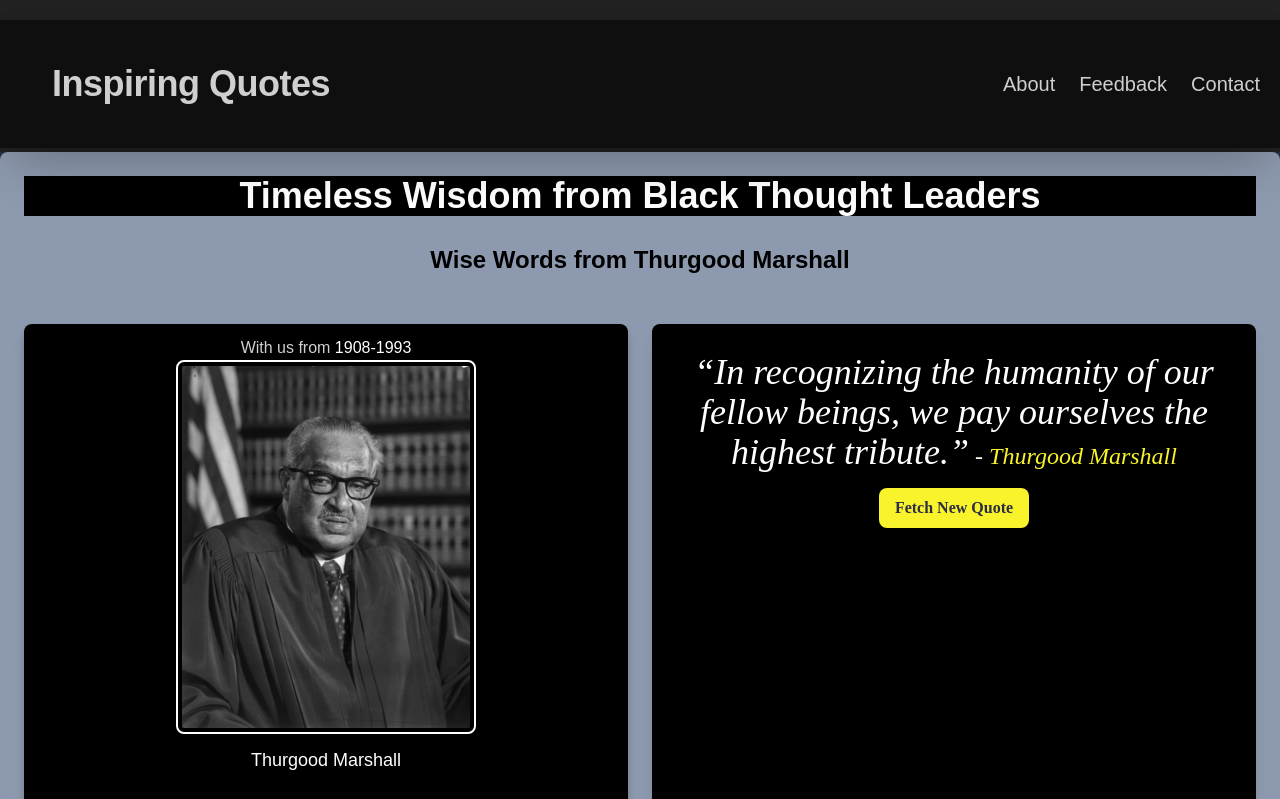
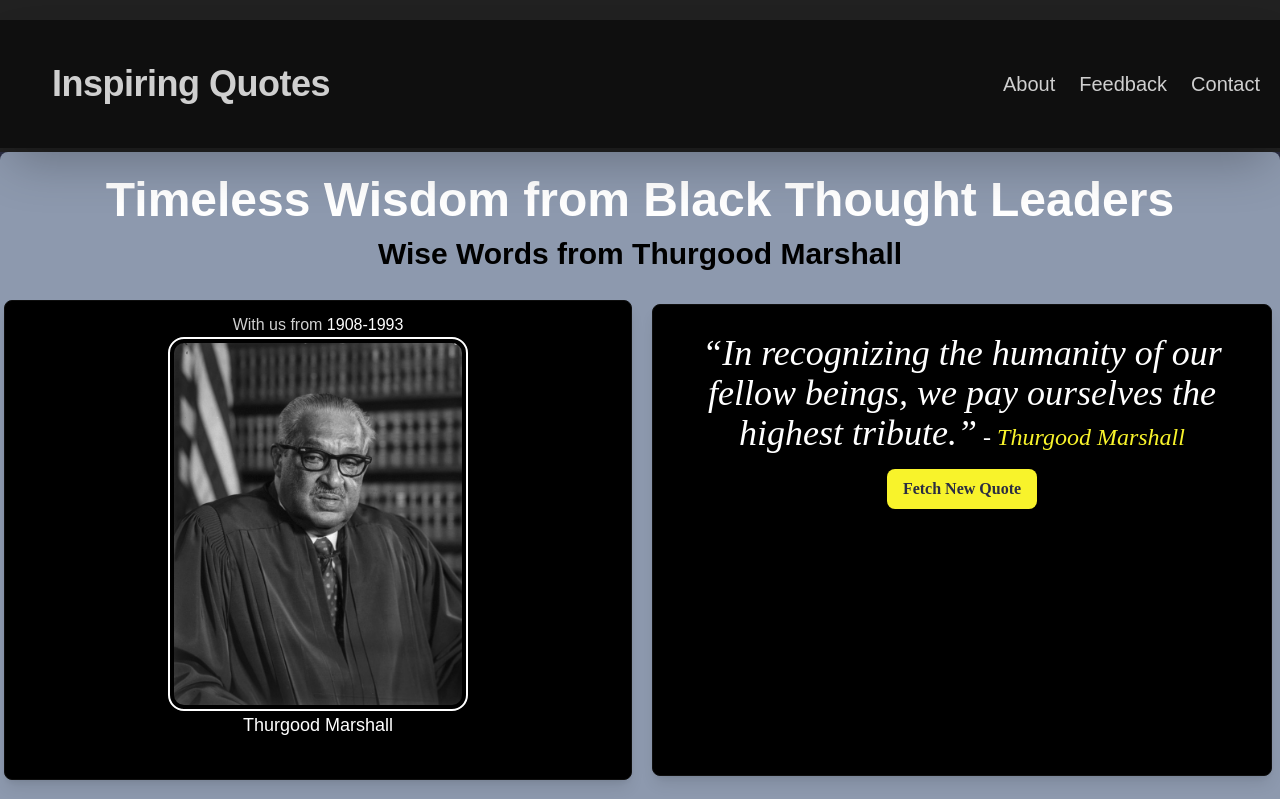
Before and after one commit to RW2023/next-quotes, a Next.js app: page / in a window 1280 px wide. Shown: the top 799 px of the page. Built offline with nearby package versions, Linux system fonts and the light colour scheme.

Commit message:
update page layout improve padding and margin on some elements edit content on page change grid gap to be smaller looked weird

```diff
--- a/src/app/page.tsx
+++ b/src/app/page.tsx
@@ -1,12 +1,9 @@
-// File: src/pages/index.tsx
-
 'use client';
 
 import React, { useState } from 'react';
 import BlackHistoryQuoteGenerator from '@/components/BlackHistoryQuoteGenerator';
 import blackHistoryQuotes from '@/data/blackHistoryQuotes';
 import Image from 'next/image';
-
 
 export default function Home() {
   const [quote, setQuote] = useState(generateRandomQuote());
@@ -21,23 +18,30 @@ export default function Home() {
   };
 
   return (
-    <div className="min-h-screen bg-background ">
-      <div className="container mx-auto p-6 grid grid-cols-1 md:grid-cols-2 gap-6 bg-secondary shadow-lg rounded-lg pt-6 ">
-        <h1 className="col-span-full text-center font-bold text-4xl text-headline bg-black border-headline ">
+    <div className="min-h-screen bg-background">
+      <div className="container mx-auto px-4 md:px-0 p-6 grid grid-cols-1 md:grid-cols-2 gap-2 bg-secondary shadow-lg rounded-lg">
+        <h1 className="col-span-full text-center text-5xl font-bold text-headline">
           Timeless Wisdom from Black Thought Leaders
         </h1>
-        <h2 className="col-span-full text-center text-2xl font-bold mb-6 mt-1 text-tertiary">
+        <h2 className="col-span-full text-center text-3xl font-bold mb-4 mt-1 text-tertiary m-1">
           Wise Words from <span className="font-bold"> {quote.author} </span>
         </h2>
-        <div className="flex flex-col items-center p-3 bg-tertiary rounded-lg shadow-lg drop-shadow-lg">
-          <h2>With us from  <span className='text-headline from-secondary-content'>{quote.lifespan}</span></h2>
-          <a title='wikiLink' href={quote.wikiLink} target="_blank" rel="noopener noreferrer">
+        <div className="card bordered flex flex-col items-center p-3 bg-tertiary rounded-lg shadow-lg m-1">
+          <h2>
+            With us from <span className="text-headline">{quote.lifespan}</span>
+          </h2>
+          <a
+            title="wikiLink"
+            href={quote.wikiLink}
+            target="_blank"
+            rel="noopener noreferrer"
+          >
             <Image
               src={quote.img || '/fist.png'}
               alt={quote.author}
               height={300}
               width={300}
-              className="border-2 border-headline p-1 bg-tertiary rounded-lg shadow-lg mb-3"
+              className="rounded-box border-2 border-headline p-1"
             />
           </a>
           <div className="caption-bottom">
@@ -45,7 +49,7 @@ export default function Home() {
           </div>
           <h2 className="text-tertiary text-lg">{quote.author}</h2>
         </div>
-        <div className="flex flex-col items-center p-3 bg-tertiary rounded-lg shadow-lg">
+        <div className="card bordered flex flex-col items-center p-3 bg-tertiary rounded-lg shadow-lg m-2">
           <BlackHistoryQuoteGenerator
             quote={quote}
             handleNewQuote={handleNewQuote}
```
